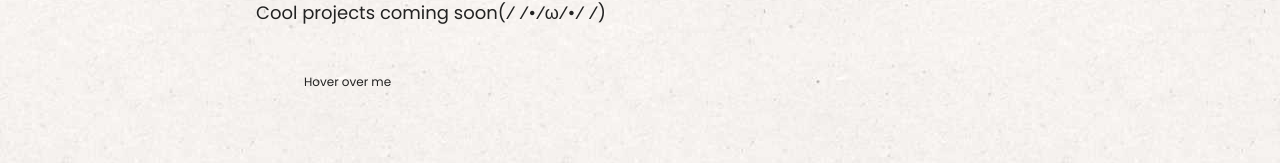
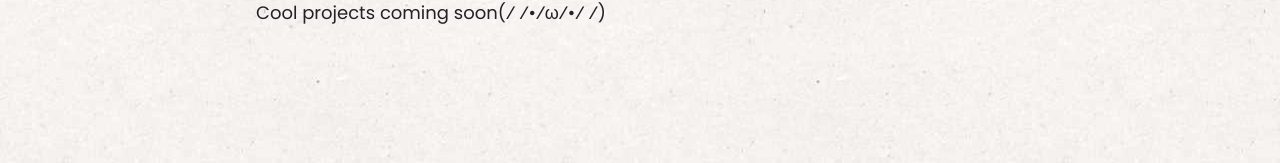
Before and after one commit to jchapps/website, a Next.js app: page / in a window 1280 px wide. Shown: the part 463-626 px from the top of the page. Built offline with nearby package versions, Linux system fonts and the light colour scheme; no server answers; the database is empty.

Commit message:
fix: prisma build

```diff
--- a/app/page.tsx
+++ b/app/page.tsx
@@ -10,10 +10,6 @@ export default function Home() {
         <Blogs />
       </div>
       <Projects />
-      <p className="m-16 relative group">
-        <span>Hover over me</span>
-        <span className="absolute left-0 -bottom-1 w-full h-2 bg-secondary -z-10 group-hover:h-full group-hover:transition-all"></span>
-      </p>
     </>
   );
 }
--- a/package.json
+++ b/package.json
@@ -5,9 +5,10 @@
   "scripts": {
     "test": "",
     "dev": "next dev",
-    "build": "next build prisma generate",
+    "build": "next build",
     "start": "next start",
-    "lint": "next lint"
+    "lint": "next lint",
+    "postinstall": "prisma generate"
   },
   "dependencies": {
     "@prisma/client": "^5.13.0",
```
